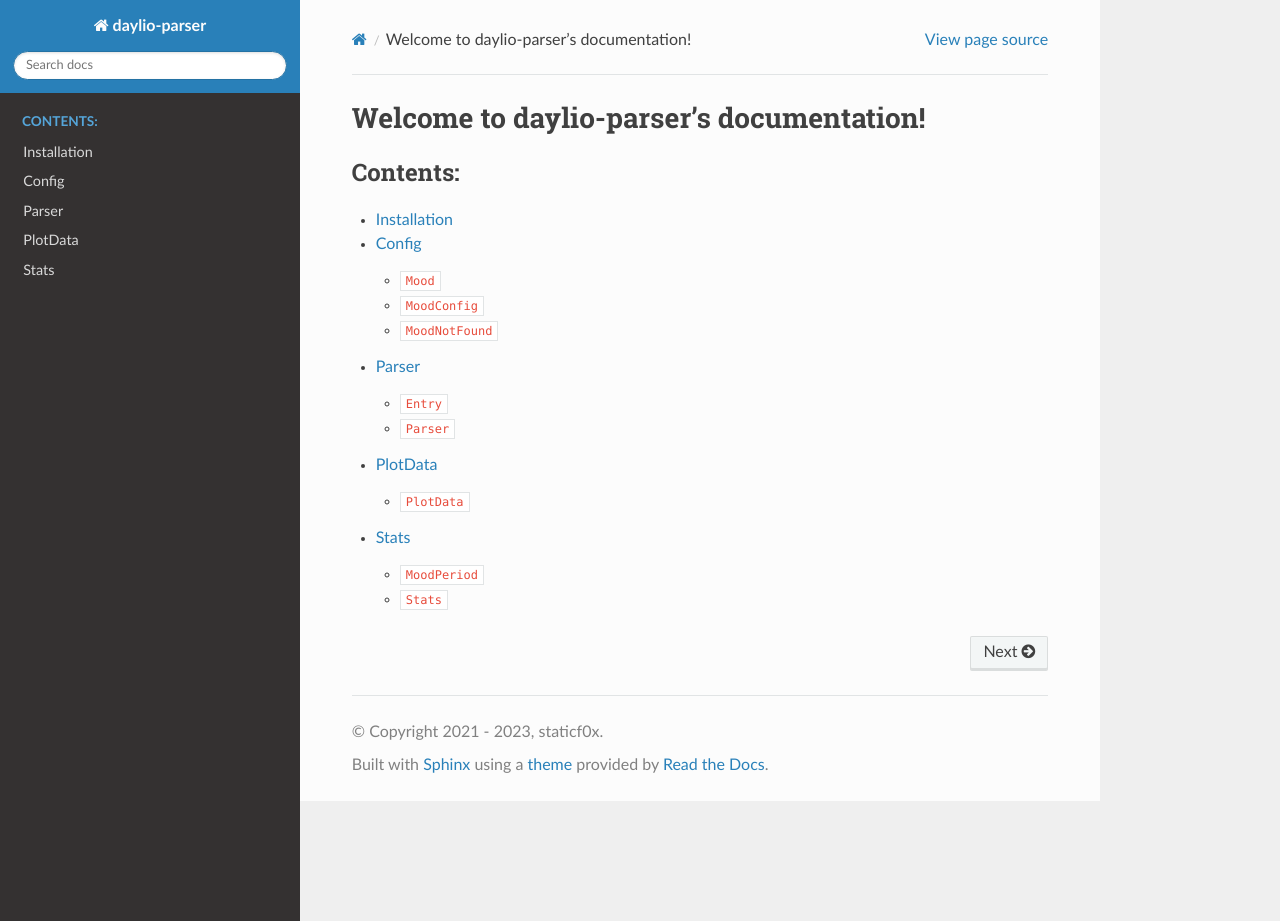
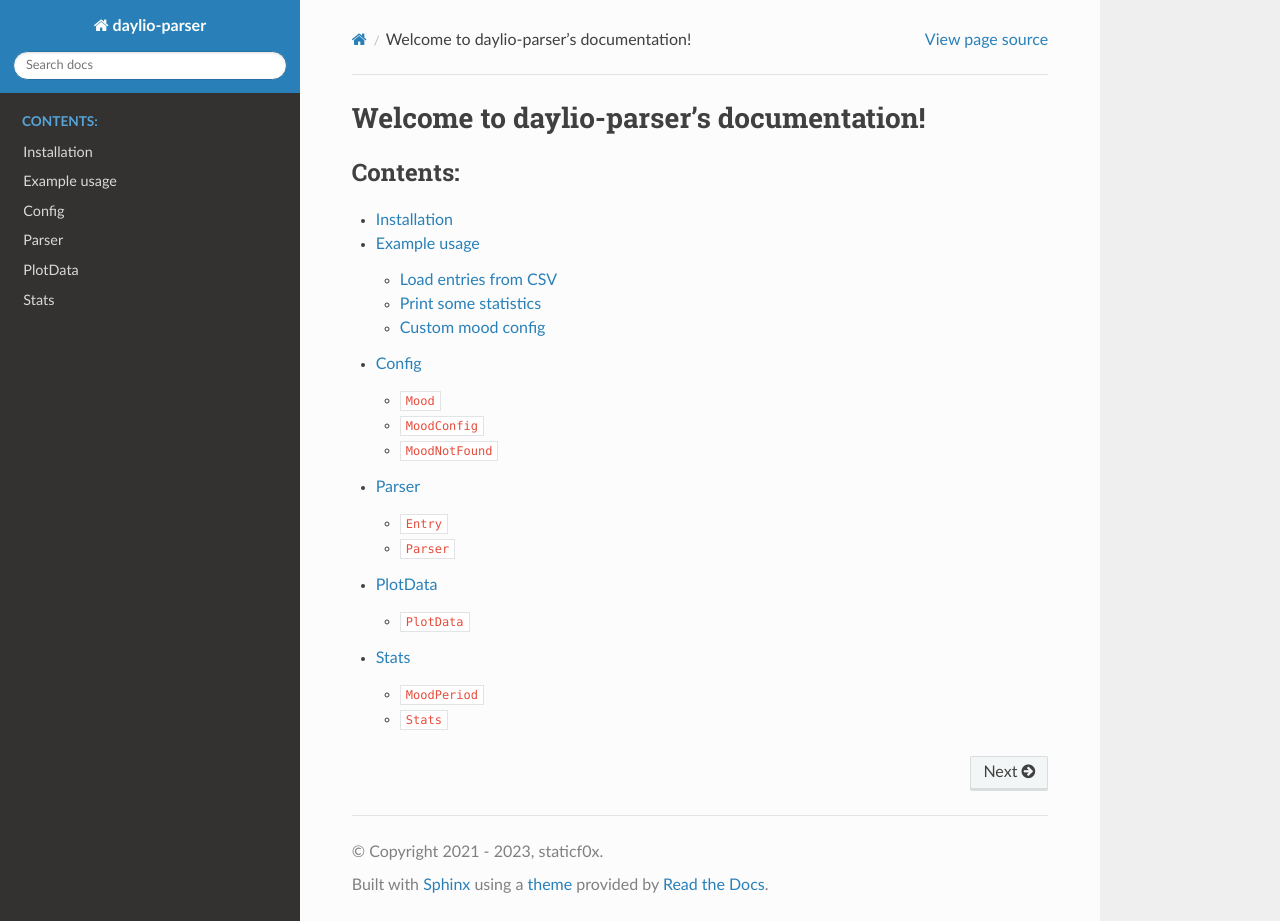
Before and after one commit to staticf0x/daylio-parser, a Sphinx documentation site: the page built from docs/source/index.rst, in a window 1280 px wide and 921 px high. Built offline with Sphinx 7.4.7 and the Read the Docs theme 2.0.0, drawn with Linux system fonts in a browser that asks for light colours; some of the changed lines change nothing that is shown.

Commit message:
Add example usage to docs

```diff
--- /dev/null
+++ b/docs/source/example.rst
@@ -0,0 +1,59 @@
+Example usage
+=============
+
+Load entries from CSV
+---------------------
+
+.. code-block:: python
+
+    from daylio_parser.parser import Parser
+
+    parser = Parser()
+    entries = parser.load_csv("daylio_export_2023_10_12.csv")
+
+
+Print some statistics
+---------------------
+
+.. code-block:: python
+
+    from daylio_parser.parser import Parser
+    from daylio_parser.stats import Stats
+
+    parser = Parser()
+    entries = parser.load_csv("daylio_export_2023_10_12.csv")
+
+    stats = Stats(entries)
+
+    avg_moods = stats.average_moods()  # Average mood value per day
+    activity_moods = stats.activity_moods()  # Mean and standard deviation for each activity
+
+
+Custom mood config
+------------------
+
+.. code-block:: python
+
+    from daylio_parser.config import MoodConfig
+    from daylio_parser.parser import Parser
+
+    moods = [
+        (1, "bad"),
+        (2, "almost bad"),
+        (3, "neutral"),
+        (4, "almost good"),
+        (5, "good"),
+    ]
+
+    colors = [
+        "black",
+        "red",
+        "orange",
+        "yellow",
+        "green",
+    ]
+
+    config = MoodConfig(moods, colors)
+
+    parser = Parser(config)
+    entries = parser.load_csv("daylio_export_2023_10_12.csv")
--- a/docs/source/index.rst
+++ b/docs/source/index.rst
@@ -6,6 +6,7 @@ Welcome to daylio-parser's documentation!
    :caption: Contents:
 
    installation
+   example
    config
    parser
    plot
```
